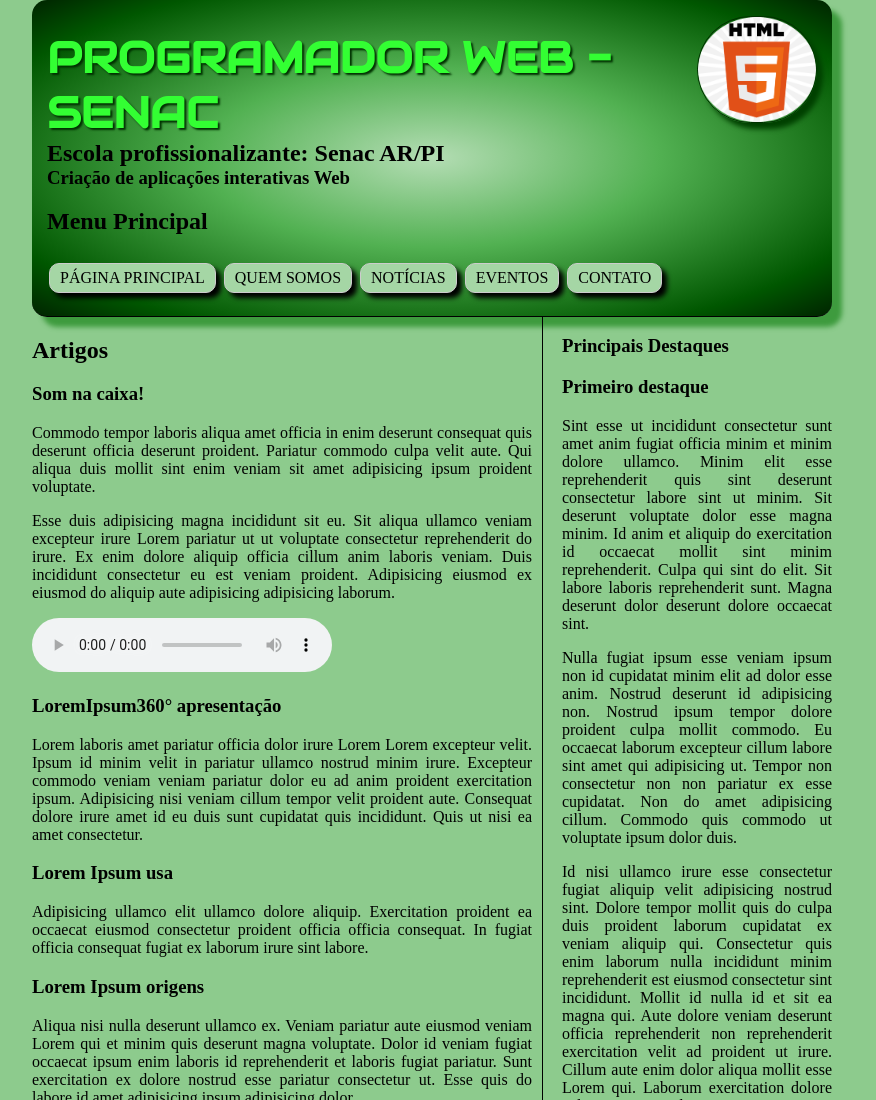
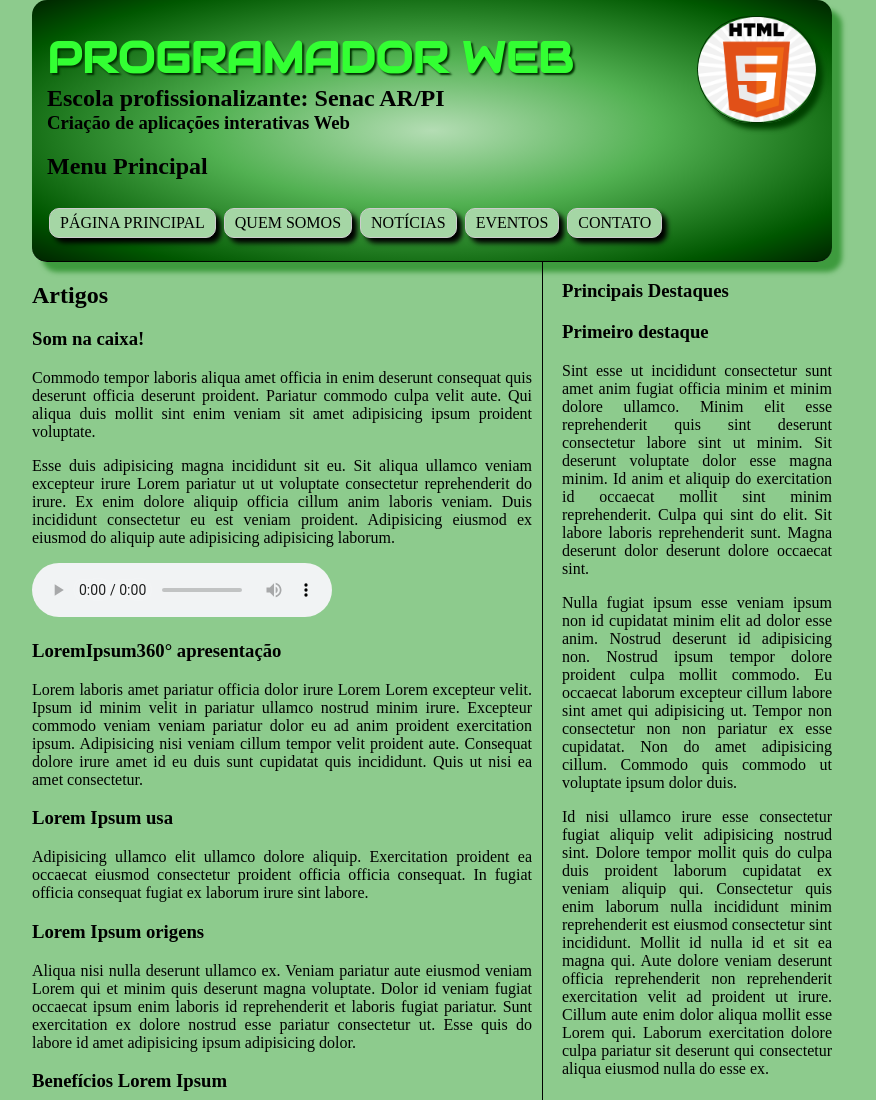
Before and after one commit to Sinioh/modelohtml, a plain HTML site: page index.html in a window 1280 px wide. Shown: the top 1100 px of the page, without its empty margins (208-1084 px from the left). Drawn offline with Linux system fonts and the light colour scheme.

Commit message:
commit 7

```diff
--- a/index.html
+++ b/index.html
@@ -16,7 +16,7 @@
         <header id="cabecalho">
             <img src="img/HTML5_oval_logo.png" alt="Logo HTML5">
             <h1>
-                PROGRAMADOR WEB - SENAC
+                PROGRAMADOR WEB
             </h1>
             <h2>
                 Escola profissionalizante: Senac AR/PI
```
